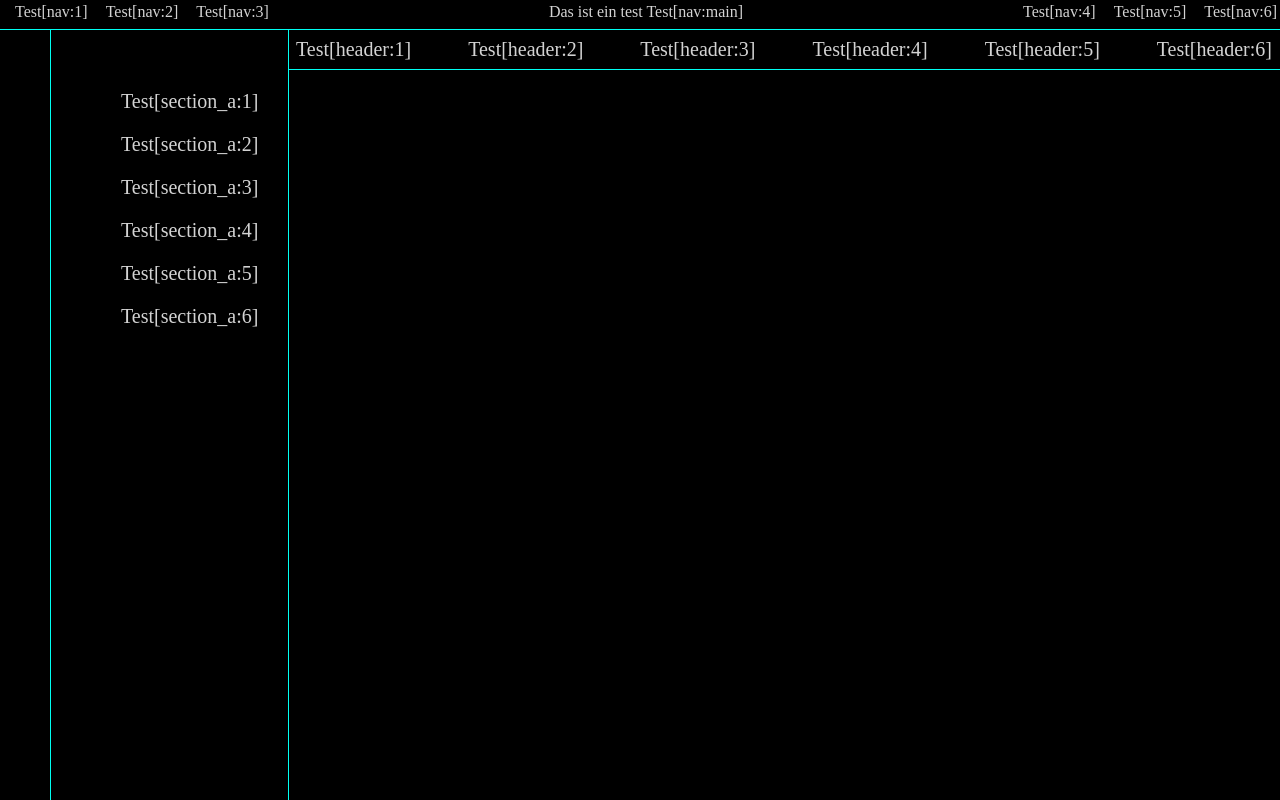
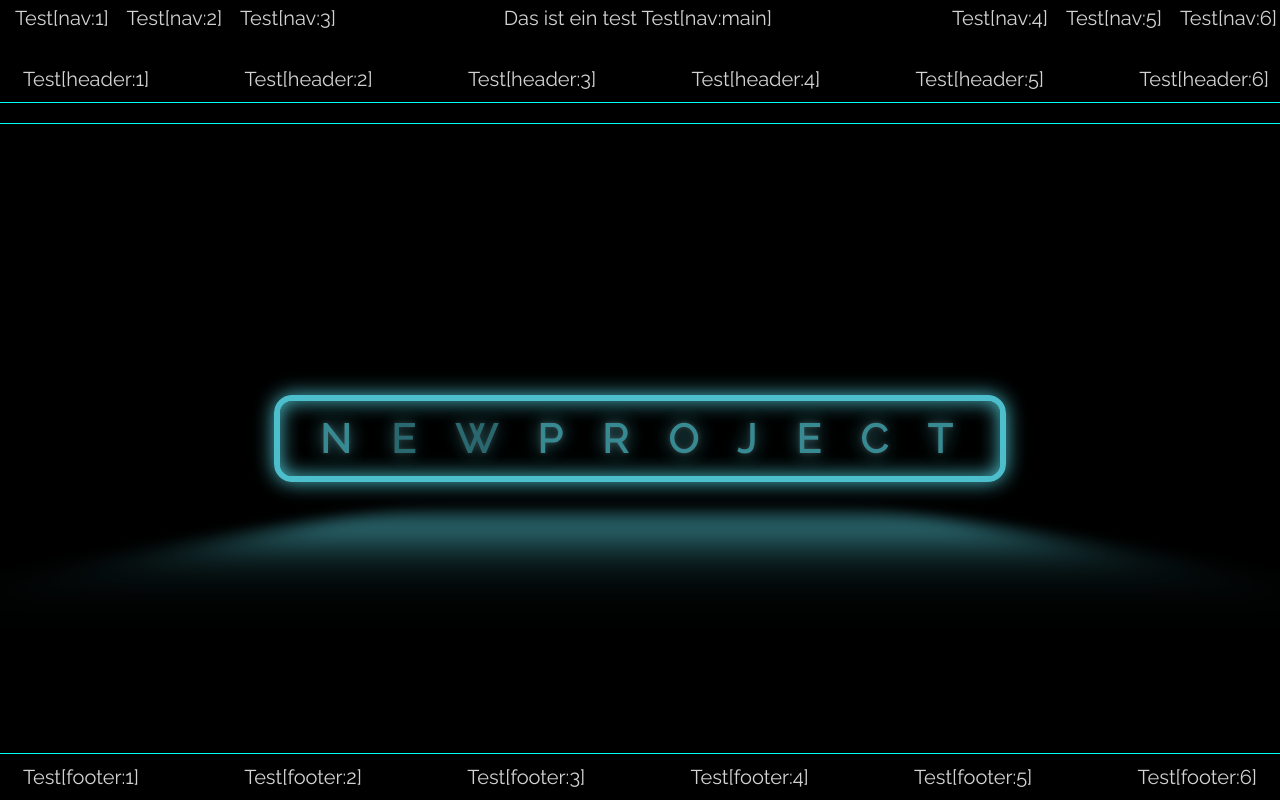
Before and after one commit to justwaitfor-me/smart-mirror, an Electron app: page app/src/index.html in a window 1280 px wide. Drawn offline with Linux system fonts and the light colour scheme.

Commit message:
restarting electron app

```diff
--- a/app/package.json
+++ b/app/package.json
@@ -27,6 +27,6 @@
     "@electron-forge/maker-rpm": "^6.1.1",
     "@electron-forge/maker-squirrel": "^6.1.1",
     "@electron-forge/maker-zip": "^6.1.1",
-    "electron": "24.3.0"
+    "electron": "^24.3.0"
   }
 }
--- /dev/null
+++ b/app/src/button.css
@@ -0,0 +1,196 @@
+@import url("https://fonts.googleapis.com/css?family=Raleway");
+
+:root {
+    --glow-color: hsl(186 100% 69%);
+  }
+
+.glowing-btn {
+    object-position: 50% 50%;
+    position: relative;
+    color: var(--glow-color);
+    cursor: pointer;
+    padding: 0.35em 1em;
+    border: 0.15em solid var(--glow-color);
+    border-radius: 0.45em;
+    background: none;
+    perspective: 2em;
+    font-family: "Raleway", sans-serif;
+    font-size: 2em;
+    font-weight: 900;
+    letter-spacing: 1em;
+
+    -webkit-box-shadow: inset 0px 0px 0.5em 0px var(--glow-color),
+      0px 0px 0.5em 0px var(--glow-color);
+    -moz-box-shadow: inset 0px 0px 0.5em 0px var(--glow-color),
+      0px 0px 0.5em 0px var(--glow-color);
+    box-shadow: inset 0px 0px 0.5em 0px var(--glow-color),
+      0px 0px 0.5em 0px var(--glow-color);
+    animation: border-flicker 2s linear infinite;
+  }
+
+  .glowing-txt {
+    float: left;
+    margin-right: -0.8em;
+    -webkit-text-shadow: 0 0 0.125em hsl(0 0% 100% / 0.3),
+      0 0 0.45em var(--glow-color);
+    -moz-text-shadow: 0 0 0.125em hsl(0 0% 100% / 0.3),
+      0 0 0.45em var(--glow-color);
+    text-shadow: 0 0 0.125em hsl(0 0% 100% / 0.3), 0 0 0.45em var(--glow-color);
+    animation: text-flicker 3s linear infinite;
+  }
+
+  .faulty-letter {
+    opacity: 0.5;
+    animation: faulty-flicker 2s linear infinite;
+  }
+
+  .glowing-btn::before {
+    content: "";
+    position: absolute;
+    top: 0;
+    bottom: 0;
+    left: 0;
+    right: 0;
+    opacity: 0.7;
+    filter: blur(1em);
+    transform: translateY(120%) rotateX(95deg) scale(1, 0.35);
+    background: var(--glow-color);
+    pointer-events: none;
+  }
+
+  .glowing-btn::after {
+    content: "";
+    position: absolute;
+    top: 0;
+    left: 0;
+    right: 0;
+    bottom: 0;
+    opacity: 0;
+    z-index: -1;
+    background-color: var(--glow-color);
+    box-shadow: 0 0 2em 0.2em var(--glow-color);
+    transition: opacity 100ms linear;
+  }
+
+  .glowing-btn:hover {
+    color: rgba(0, 0, 0, 0.8);
+    text-shadow: none;
+    animation: none;
+  }
+
+  .glowing-btn:hover .glowing-txt {
+    animation: none;
+  }
+
+  .glowing-btn:hover .faulty-letter {
+    animation: none;
+    text-shadow: none;
+    opacity: 1;
+  }
+
+  .glowing-btn:hover:before {
+    filter: blur(1.5em);
+    opacity: 1;
+  }
+
+  .glowing-btn:hover:after {
+    opacity: 1;
+  }
+
+  @keyframes faulty-flicker {
+    0% {
+      opacity: 0.1;
+    }
+    2% {
+      opacity: 0.1;
+    }
+    4% {
+      opacity: 0.5;
+    }
+    19% {
+      opacity: 0.5;
+    }
+    21% {
+      opacity: 0.1;
+    }
+    23% {
+      opacity: 1;
+    }
+    80% {
+      opacity: 0.5;
+    }
+    83% {
+      opacity: 0.4;
+    }
+
+    87% {
+      opacity: 1;
+    }
+  }
+
+  @keyframes text-flicker {
+    0% {
+      opacity: 0.1;
+    }
+
+    2% {
+      opacity: 1;
+    }
+
+    8% {
+      opacity: 0.1;
+    }
+
+    9% {
+      opacity: 1;
+    }
+
+    12% {
+      opacity: 0.1;
+    }
+    20% {
+      opacity: 1;
+    }
+    25% {
+      opacity: 0.3;
+    }
+    30% {
+      opacity: 1;
+    }
+
+    70% {
+      opacity: 0.7;
+    }
+    72% {
+      opacity: 0.2;
+    }
+
+    77% {
+      opacity: 0.9;
+    }
+    100% {
+      opacity: 0.9;
+    }
+  }
+
+  @keyframes border-flicker {
+    0% {
+      opacity: 0.1;
+    }
+    2% {
+      opacity: 1;
+    }
+    4% {
+      opacity: 0.1;
+    }
+
+    8% {
+      opacity: 1;
+    }
+    70% {
+      opacity: 0.7;
+    }
+    100% {
+      opacity: 1;
+    }
+  }
--- a/app/src/index.css
+++ b/app/src/index.css
@@ -1,117 +1,82 @@
-body {
+@import url("https://fonts.googleapis.com/css?family=Raleway");
+
+html, body {
+  height: 100%;
   margin: 0;
   padding: 0;
-    background-color: rgb(0, 0, 0);
 }
 
-* {
+body {
+  display: flex;
+  flex-direction: column;
+  background-color: rgb(0, 0, 0);
   color: #d3d3d3;
   font-size: 20px;
   font-weight: 400;
-    box-sizing: border-box;
+  font-family: "Raleway", sans-serif;
 }
 
-.header_bot-ul {
-    justify-content: space-between;
-    display: flex;
-    padding: 8px;
+header {
+  position: sticky;
+  top: 0;
   background-color: rgb(0, 0, 0);
   border-bottom: 1px solid #00fff2;
-    position: fixed;
-    left: 288px;
-    right: 0;
-    margin: 0;
 }
 
-.header_top-ul {
+nav {
+  display: flex;
   justify-content: space-between;
-    display: flex;
   padding: 0;
-    background-color: rgb(0, 0, 0);
-    border-bottom: 1px solid #00fff2;
-    color: rgb(255, 255, 255);
-    top: 0;
-    left: 0;
-    right: 0;
-    height: 30px;
 }
 
-.header-ul-li {
-    text-decoration: none;
-    list-style: none;
-    cursor: pointer;
+.nav-div-left, .nav-div-right {
+  display: flex;
 }
 
-.nav-ul-li {
-    text-decoration: none;
+.nav-ul-li, .header-ul-li {
   list-style: none;
   cursor: pointer;
   padding: 3px;
   padding-left: 15px;
-    font-size: medium;
 }
 
-.nav-div-main {
-    justify-content: space-between;
-    display: flex;
+.nav-div-main .nav-ul-li {
+  padding-right: 15px;
 }
 
-.nav-div-left {
-    justify-content: space-between;
+.header_top-ul .nav-ul-li {
+  height: 30px;
   display: flex;
+  align-items: center;
 }
 
-.nav-div-right {
+.header_bot-ul {
+  display: flex;
   justify-content: space-between;
-    display: flex;
+  padding: 8px;
+  border-bottom: 1px solid #00fff2;
 }
 
-.sec_a {
-    position: fixed;
-    top: 30px;
-    left: 50px;
-    bottom: 0;
-    background-color: rgb(0, 0, 0);
-    padding: 30px;
-    border-left: 1px solid #00fff2;
-    border-right: 1px solid #00fff2;
-    overflow: auto;
-}
-
-.sec_b {
-    display: none;
-}
-
-.section_b-ul-li {
-    display: none;
-}
-
-.section-ul-li {
-    text-decoration: none;
-    list-style: none;
-    cursor: pointer;
-    padding-block: auto;
-    padding-block: 10px;
+main {flex: 1;
+  display: flex;
+  justify-content: center;
+  align-items: center;
 }
 
 footer {
+  display: flex;
   justify-content: space-between;
-    display: flex;
-    position: fixed;
-    top: 910px;
-    left: 0;
+  position: sticky;
   bottom: 0;
-    right: 0;
   background-color: rgb(0, 0, 0);
   border-top: 1px solid #00fff2;
-    overflow: auto;
+  padding: 8px;
 }
 
 .footer-ul-li {
-    text-decoration: none;
   list-style: none;
   cursor: pointer;
-    padding-block: auto;
+  padding: 3px;
   padding-left: 15px;
   padding-right: 15px;
 }
--- a/app/src/index.html
+++ b/app/src/index.html
@@ -5,6 +5,7 @@
   <meta http-equiv="X-UA-Compatible" content="IE=edge">
   <meta name="viewport" content="width=device-width, initial-scale=1.0">
   <link rel="stylesheet" href="index.css">
+  <link rel="stylesheet" href="button.css">
   <meta name="description" content="the new smart-mirror Buider GUI for your OS">
   <meta name="author" content="justwaitfor_me">
   <title>smart-mirror</title>
@@ -20,6 +21,7 @@
 <meta name="title" content="smart-mirror Builder">
 <meta name="robots" content="index, follow">
 </head>
+
 <body>
   <header>
     <nav class="header_top-ul">
@@ -47,29 +49,9 @@
     </ul>
   </header>
 
-
-  <section class="sec_a">
-    <ul>
-      <li class="section-ul-li">Test[section_a:1]</li>
-      <li class="section-ul-li">Test[section_a:2]</li>
-      <li class="section-ul-li">Test[section_a:3]</li>
-      <li class="section-ul-li">Test[section_a:4]</li>
-      <li class="section-ul-li">Test[section_a:5]</li>
-      <li class="section-ul-li">Test[section_a:6]</li>
-    </ul>
-  </section>
-
-  <section class="sec_b">
-    <ul>
-      <li class="section_b-ul-li">[b:1]</li>
-      <li class="section_b-ul-li">[b:2]</li>
-      <li class="section_b-ul-li">[b:3]</li>
-      <li class="section_b-ul-li">[b:4]</li>
-      <li class="section_b-ul-li">[b:5]</li>
-      <li class="section_b-ul-li">[b:6]</li>
-    </ul>
-  </section>
-
+  <main>
+  <button class='glowing-btn' onklick=''><span class='glowing-txt'>N<span class='faulty-letter'>EW</span>PROJECT</span></button> <!--COPYING-->
+  </main>
 
   <footer>
     <li class="footer-ul-li">Test[footer:1]</li>
@@ -79,5 +61,6 @@
     <li class="footer-ul-li">Test[footer:5]</li>
     <li class="footer-ul-li">Test[footer:6]</li>
   </footer>
+  <script src="main.js"></script>
 </body>
 </html>
--- /dev/null
+++ b/app/src/main.js
@@ -0,0 +1,3 @@
+function new_project(){
+    console.log("Test[1]");
+}
```
Also changed, not shown: 1 other file. Lines whose indentation alone changed are shown as unchanged.
